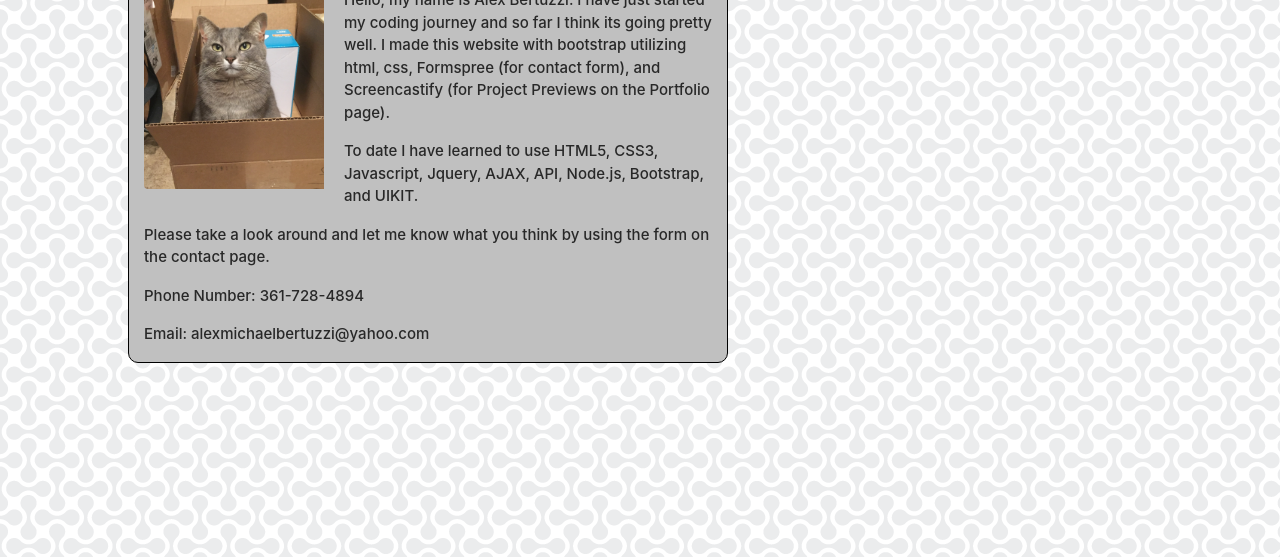
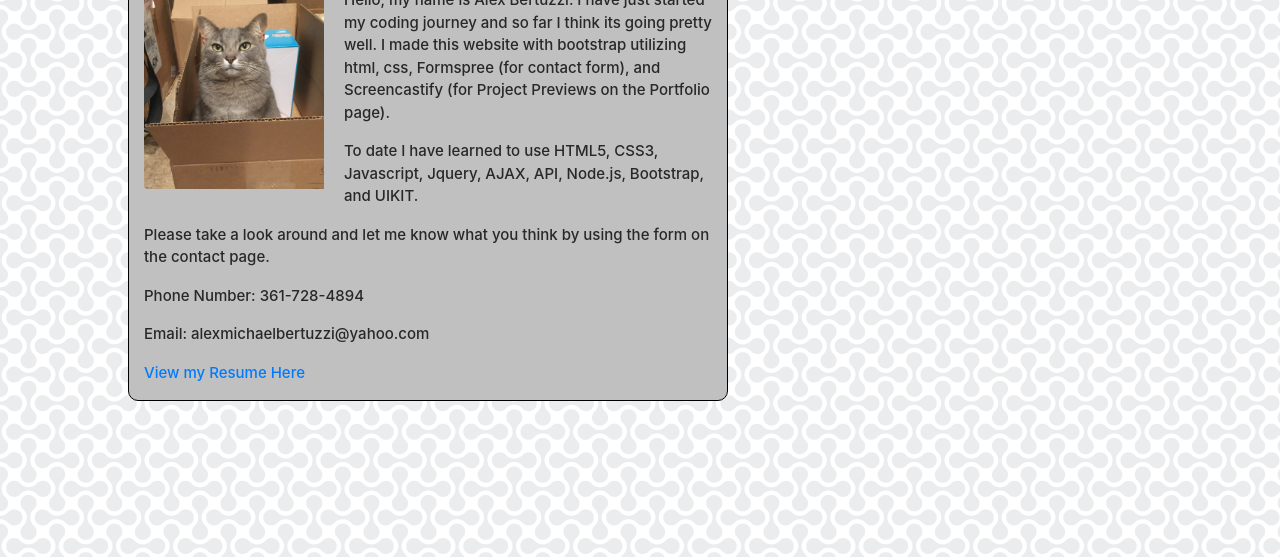
Before and after one commit to AlexBertuzzi/02-Bootcamp-Homework, a plain HTML site: page index.html in a window 1280 px wide. Shown: the part 162-719 px from the top of the page. Drawn offline with nearby package versions, Linux system fonts and the light colour scheme.

Commit message:
adding resume link

```diff
--- a/index.html
+++ b/index.html
@@ -56,6 +56,7 @@
                     <p>Please take a look around and let me know what you think by using the form on the contact page.</p>
                     <p>Phone Number: 361-728-4894</p>
                     <p>Email: alexmichaelbertuzzi@yahoo.com</p>
+                    <p><a href="resume.pdf">View my Resume Here</a></p>
                 </div>
             </div>
         </div>
```
